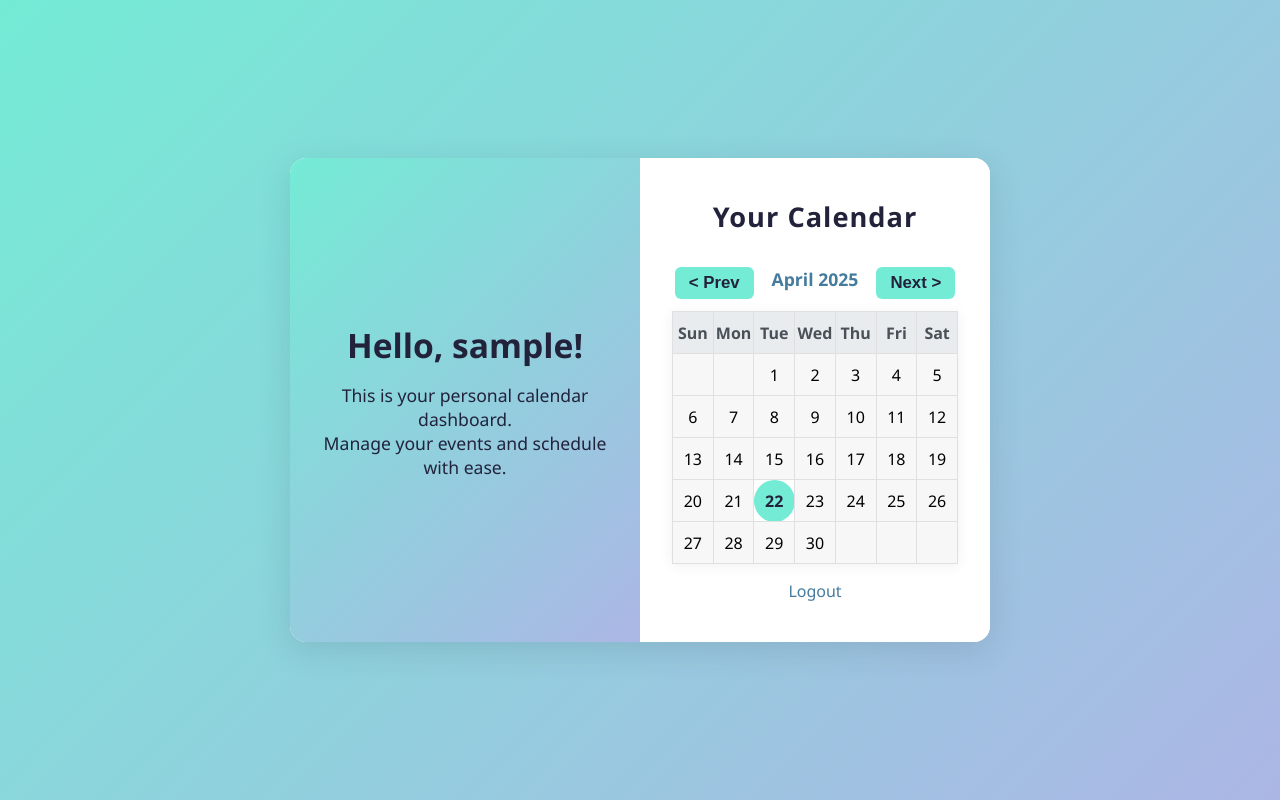
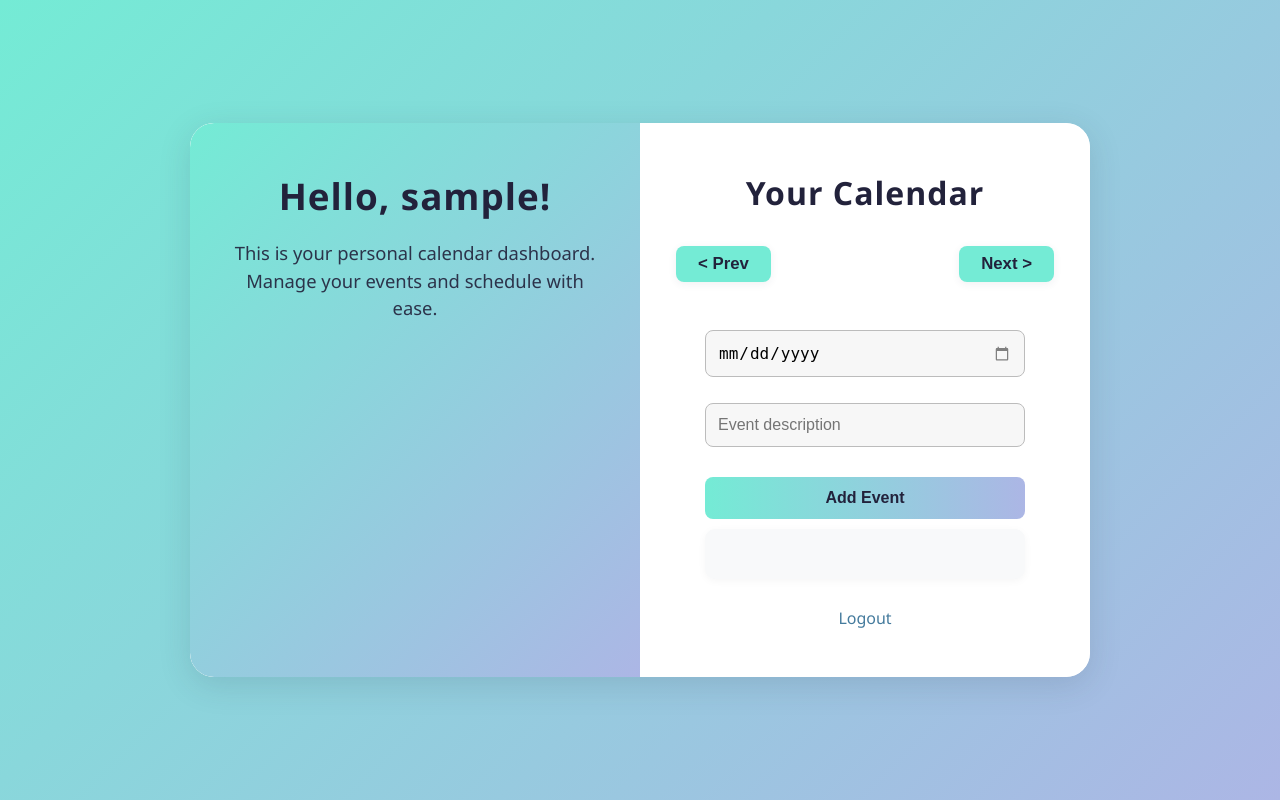
Before and after one commit to Yesh2344/Calender_Notion_Clone, a Flask app: page / in a window 1280 px wide. Run offline with Flask 3, Linux system fonts and the light colour scheme; the visitor is signed in with stand-in values (Sample User, id 1).

Commit message:
Updated Changes to the home.html

```diff
--- a/app.py
+++ b/app.py
@@ -5,6 +5,33 @@
 
 # In-memory user store (for demonstration only)
 users = {}
+# Add this near the top, after users = {}
+events = {}  # {username: { 'YYYY-MM-DD': [event1, event2, ...], ... }, ... }
+
+from datetime import datetime
+
+@app.route('/add_event', methods=['POST'])
+def add_event():
+    if 'username' not in session:
+        return redirect(url_for('login'))
+    username = session['username']
+    date = request.form['date']
+    event = request.form['event']
+    if username not in events:
+        events[username] = {}
+    if date not in events[username]:
+        events[username][date] = []
+    events[username][date].append(event)
+    flash('Event added!')
+    return redirect(url_for('home'))
+
+@app.route('/get_events')
+def get_events():
+    if 'username' not in session:
+        return {}
+    username = session['username']
+    user_events = events.get(username, {})
+    return user_events
 
 @app.route('/')
 def home():
--- a/static/styles.css
+++ b/static/styles.css
@@ -1,3 +1,4 @@
+/* Reset and base styles */
 * {
     box-sizing: border-box;
     margin: 0;
@@ -13,69 +14,86 @@
     justify-content: center;
 }
 
-/* Split card container */
+/* Unified dashboard card */
 .split-card {
     display: flex;
     flex-direction: row;
     background: #fff;
-    border-radius: 16px;
+    border-radius: 24px;
     box-shadow: 0 8px 32px rgba(44, 62, 80, 0.15);
-    width: 700px;
-    max-width: 95vw;
-    min-height: 400px;
+    width: 900px;
+    max-width: 98vw;
+    min-height: 520px;
     overflow: hidden;
     margin: 0 auto;
+    transition: box-shadow 0.3s;
 }
 
+.split-card:hover {
+    box-shadow: 0 12px 40px rgba(44, 62, 80, 0.18);
+}
+
+/* Both sections share padding and alignment */
 .split-left, .split-right {
     flex: 1;
     display: flex;
     flex-direction: column;
-    justify-content: center;
+    justify-content: flex-start; /* Align to top */
     align-items: center;
-    padding: 40px 32px;
+    padding: 48px 36px;
+    min-width: 0;
 }
 
 .split-left {
     background: linear-gradient(135deg, #74ebd5 0%, #ACB6E5 100%);
     color: #22223b;
     text-align: center;
+    border-top-left-radius: 24px;
+    border-bottom-left-radius: 24px;
 }
 
 .split-left h2 {
-    font-size: 2.1rem;
-    margin-bottom: 15px;
+    font-size: 2.3rem;
+    margin-bottom: 18px;
     font-weight: bold;
+    letter-spacing: 1px;
 }
 
 .split-left p {
-    font-size: 1.1rem;
+    font-size: 1.15rem;
     color: #22223b;
+    opacity: 0.9;
+    line-height: 1.5;
 }
 
 .split-right {
     background: #fff;
+    border-top-right-radius: 24px;
+    border-bottom-right-radius: 24px;
+    align-items: center;
 }
 
 .split-right h2 {
     margin-bottom: 24px;
     color: #22223b;
-    font-size: 1.7rem;
+    font-size: 2rem;
     font-weight: 700;
     letter-spacing: 1px;
+    align-self: center;
 }
 
 form {
     width: 100%;
-    max-width: 260px;
+    max-width: 320px;
     display: flex;
     flex-direction: column;
     align-items: stretch;
+    margin-bottom: 16px;
 }
 
-input[type="text"], input[type="password"] {
+input[type="text"], input[type="password"], input[type="date"] {
     padding: 12px;
-    margin-bottom: 18px;
+    margin-bottom: 14px;
     border: 1.5px solid #bcbcbc;
     border-radius: 8px;
     font-size: 1rem;
@@ -83,7 +101,7 @@
     transition: border-color 0.2s;
 }
 
-input[type="text"]:focus, input[type="password"]:focus {
+input[type="text"]:focus, input[type="password"]:focus, input[type="date"]:focus {
     border-color: #74ebd5;
     outline: none;
 }
@@ -128,6 +146,9 @@
     text-decoration: none;
     font-weight: 500;
     transition: color 0.2s;
+    display: inline-block;
+    margin-top: 18px;
+    align-self: center;
 }
 
 .split-right a:hover {
@@ -135,24 +156,26 @@
     text-decoration: underline;
 }
 
-/* Dashboard calendar styles */
+/* Calendar controls */
 .calendar-nav {
     display: flex;
-    justify-content: center;
+    justify-content: space-between; /* Align buttons to edges */
     align-items: center;
-    margin-bottom: 12px;
-    gap: 18px;
+    margin-bottom: 14px;
+    width: 100%;
 }
 
 .calendar-nav button {
-    padding: 6px 14px;
+    padding: 8px 22px;
     font-size: 1.05rem;
-    border-radius: 6px;
+    border-radius: 8px;
     border: none;
     background: #74ebd5;
     color: #22223b;
     cursor: pointer;
+    font-weight: 600;
     transition: background 0.2s;
+    box-shadow: 0 2px 8px rgba(44, 62, 80, 0.07);
 }
 
 .calendar-nav button:hover {
@@ -160,26 +183,32 @@
 }
 
 #monthYear {
-    font-weight: 600;
-    font-size: 1.1rem;
-    color: #457b9d;
+    font-weight: 700;
+    font-size: 1.2rem;
+    color: #22223b;
+    letter-spacing: 1px;
 }
 
+/* Calendar table */
 .calendar {
     width: 100%;
     max-width: 340px;
     margin: 0 auto 16px auto;
     border-collapse: collapse;
     box-shadow: 0 2px 12px rgba(44, 62, 80, 0.07);
+    background: #f9f9fb;
+    border-radius: 12px;
+    overflow: hidden;
 }
 
 .calendar th, .calendar td {
     width: 14.28%;
-    height: 42px;
+    height: 44px;
     text-align: center;
     border: 1px solid #e0e0e0;
     font-size: 1rem;
     background: #f7f7f7;
+    transition: background 0.2s;
 }
 
 .calendar th {
@@ -188,24 +217,148 @@
     font-weight: 600;
 }
 
+.calendar td {
+    cursor: pointer;
+    transition: background 0.2s;
+}
+
+.calendar td:hover {
+    background: #d0f0ff;
+}
+
 .calendar .today {
-    background: #74ebd5;
+    background: #74ebd5 !important;
     color: #22223b;
     font-weight: bold;
     border-radius: 50%;
+    box-shadow: 0 0 0 2px #ACB6E5 inset;
 }
 
-/* Responsive for mobile */
+/* Event Form */
+#eventForm {
+    margin: 18px 0 10px 0;
+    display: flex;
+    flex-direction: column;
+    gap: 12px;
+    width: 100%;
+    max-width: 320px;
+}
+
+#eventForm input[type="date"],
+#eventForm input[type="text"] {
+    padding: 12px;
+    border: 1.5px solid #bcbcbc;
+    border-radius: 8px;
+    font-size: 1rem;
+    background: #f7f7f7;
+}
+
+#eventForm input[type="date"]:focus,
+#eventForm input[type="text"]:focus {
+    border-color: #74ebd5;
+    outline: none;
+}
+
+#eventForm button {
+    padding: 12px;
+    background: linear-gradient(90deg, #74ebd5, #ACB6E5);
+    color: #22223b;
+    border: none;
+    border-radius: 8px;
+    font-size: 1rem;
+    font-weight: 600;
+    cursor: pointer;
+    transition: background 0.2s;
+    margin-top: 4px;
+}
+
+#eventForm button:hover {
+    background: linear-gradient(90deg, #ACB6E5, #74ebd5);
+}
+
+/* Event List */
+#eventList {
+    background: #f8f9fa;
+    border-radius: 10px;
+    padding: 16px 18px;
+    box-shadow: 0 2px 8px rgba(0,0,0,0.04);
+    margin-bottom: 10px;
+    width: 100%;
+    max-width: 320px;
+    min-height: 50px;
+}
+
+#eventList h4 {
+    color: #457b9d;
+    margin-bottom: 10px;
+    font-size: 1.1rem;
+    font-weight: 600;
+}
+
+#eventList ul {
+    list-style: none;
+    padding: 0;
+    margin: 0;
+}
+
+#eventList li {
+    padding: 10px 12px;
+    margin: 8px 0;
+    background: #fff;
+    border-radius: 6px;
+    color: #e63946;
+    font-weight: 500;
+    font-size: 1rem;
+    box-shadow: 0 1px 4px rgba(44, 62, 80, 0.05);
+    transition: background 0.2s;
+}
+
+#eventList li:hover {
+    background: #f1f3f5;
+}
+
+input[type="date"]::-webkit-calendar-picker-indicator {
+    filter: invert(0.5);
+    cursor: pointer;
+}
+
+input[type="date"]::-webkit-calendar-picker-indicator:hover {
+    filter: invert(0.3);
+}
+
+/* Responsive adjustments */
+@media (max-width: 1100px) {
+    .split-card {
+        width: 98vw;
+    }
+    .split-left, .split-right {
+        padding: 32px 12px;
+    }
+}
+
 @media (max-width: 800px) {
     .split-card {
         flex-direction: column;
         width: 98vw;
         min-height: unset;
+        border-radius: 18px;
     }
     .split-left, .split-right {
-        padding: 30px 12px;
+        border-radius: 0;
+        padding: 28px 8px;
+        align-items: center;
     }
-    .calendar {
-        font-size: 0.9rem;
+    .split-left {
+        border-top-left-radius: 18px;
+        border-top-right-radius: 18px;
+        border-bottom-left-radius: 0;
+    }
+    .split-right {
+        border-bottom-left-radius: 18px;
+        border-bottom-right-radius: 18px;
+        border-top-right-radius: 0;
+    }
+    #eventList, #eventForm, form {
+        max-width: 98vw;
     }
 }
--- a/templates/home.html
+++ b/templates/home.html
@@ -1,9 +1,11 @@
 <!DOCTYPE html>
 <html>
+
 <head>
     <title>Home - Calendar Linda</title>
     <link rel="stylesheet" href="{{ url_for('static', filename='styles.css') }}">
 </head>
+
 <body>
     <div class="split-card">
         <div class="split-left">
@@ -18,6 +20,12 @@
                 <button onclick="nextMonth()">Next &gt;</button>
             </div>
             <table class="calendar" id="calendar"></table>
+            <form method="post" action="{{ url_for('add_event') }}" id="eventForm">
+                <input type="date" name="date" id="eventDate" required>
+                <input type="text" name="event" placeholder="Event description" required>
+                <button type="submit">Add Event</button>
+            </form>
+            <div id="eventList"></div>
             <a href="{{ url_for('logout') }}">Logout</a>
         </div>
     </div>
@@ -43,7 +51,7 @@
             let daysInMonth = new Date(year, month + 1, 0).getDate();
 
             let html = '<tr>';
-            const days = ['Sun', 'Mon', 'Tue', 'Wed', 'Thu', 'Fri', 'Sat'];
+            const days = ['Sun', 'Mon', 'Tue', 'Wed', 'Thu', Fri', Sat'];
             for (let d of days) {
                 html += `<th>${d}</th>`;
             }
@@ -93,6 +101,40 @@
 
         // Initial render
         renderCalendar(currentMonth, currentYear);
+
+        function showEvents(dateStr) {
+            fetch('/get_events')
+                .then(response => response.json())
+                .then(data => {
+                    let events = data[dateStr] || [];
+                    let html = '<h4>Events for ' + dateStr + ':</h4>';
+                    if (events.length === 0) {
+                        html += '<p>No events.</p>';
+                    } else {
+                        html += '<ul>' + events.map(e => '<li>' + e + '</li>').join('') + '</ul>';
+                    }
+                    document.getElementById('eventList').innerHTML = html;
+                });
+        }
+
+        document.addEventListener('DOMContentLoaded', function () {
+            document.getElementById('calendar').addEventListener('click', function (e) {
+                if (e.target.tagName === 'TD' && e.target.textContent !== '') {
+                    let day = e.target.textContent;
+                    let month = currentMonth + 1;
+                    let dateStr = currentYear + '-' + (month < 10 ? '0' : '') + month + '-' + (day < 10 ? '0' : '') + day;
+                    document.getElementById('eventDate').value = dateStr;
+                    showEvents(dateStr);
+                }
+            });
+
+            let todayStr = today.getFullYear() + '-' +
+                ((today.getMonth() + 1) < 10 ? '0' : '') + (today.getMonth() + 1) + '-' +
+                (today.getDate() < 10 ? '0' : '') + today.getDate();
+            document.getElementById('eventDate').value = todayStr;
+            showEvents(todayStr);
+        });
     </script>
 </body>
+
 </html>
```
